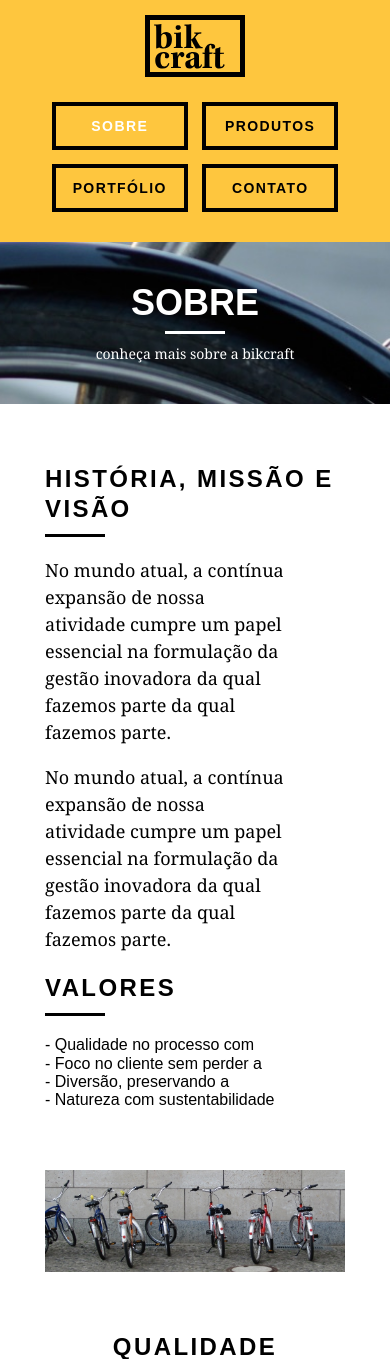
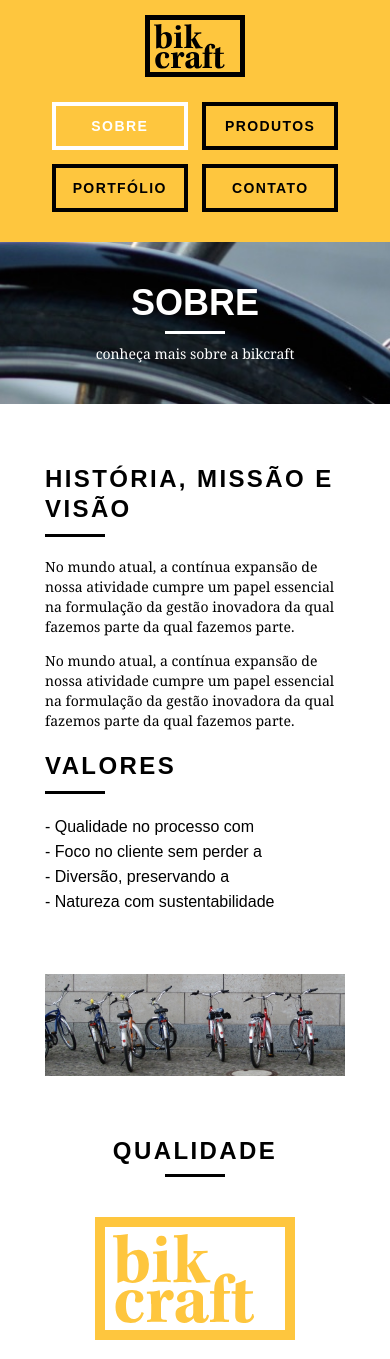
Before and after one commit to lincoolngomes/Bikcraft, a PHP site: page /sobre.html in a window 390 px wide. Shown: the top 1359 px of the page. Run offline with PHP 8.4, Linux system fonts and the light colour scheme.

Commit message:
update sobre responsive.css

```diff
--- a/css/responsivo.css
+++ b/css/responsivo.css
@@ -39,6 +39,10 @@
     border-color: white;
   }
 
+  .header_menu ul li .menu_selecionado {
+    border-color: white;
+  }
+
   /* Introdução */
 
   .introducao h1 {
@@ -59,4 +63,16 @@
   .call-to-action {
     margin-top: -50px;
   }
+
+  /* Sobre*/
+
+  .missao_sobre p {
+    font-size: 14px;
+    line-height: 20px;
+    padding-right: 0px;
+  }
+
+  .missao_sobre ul li {
+    line-height: 25px;
+  }
 }
```
